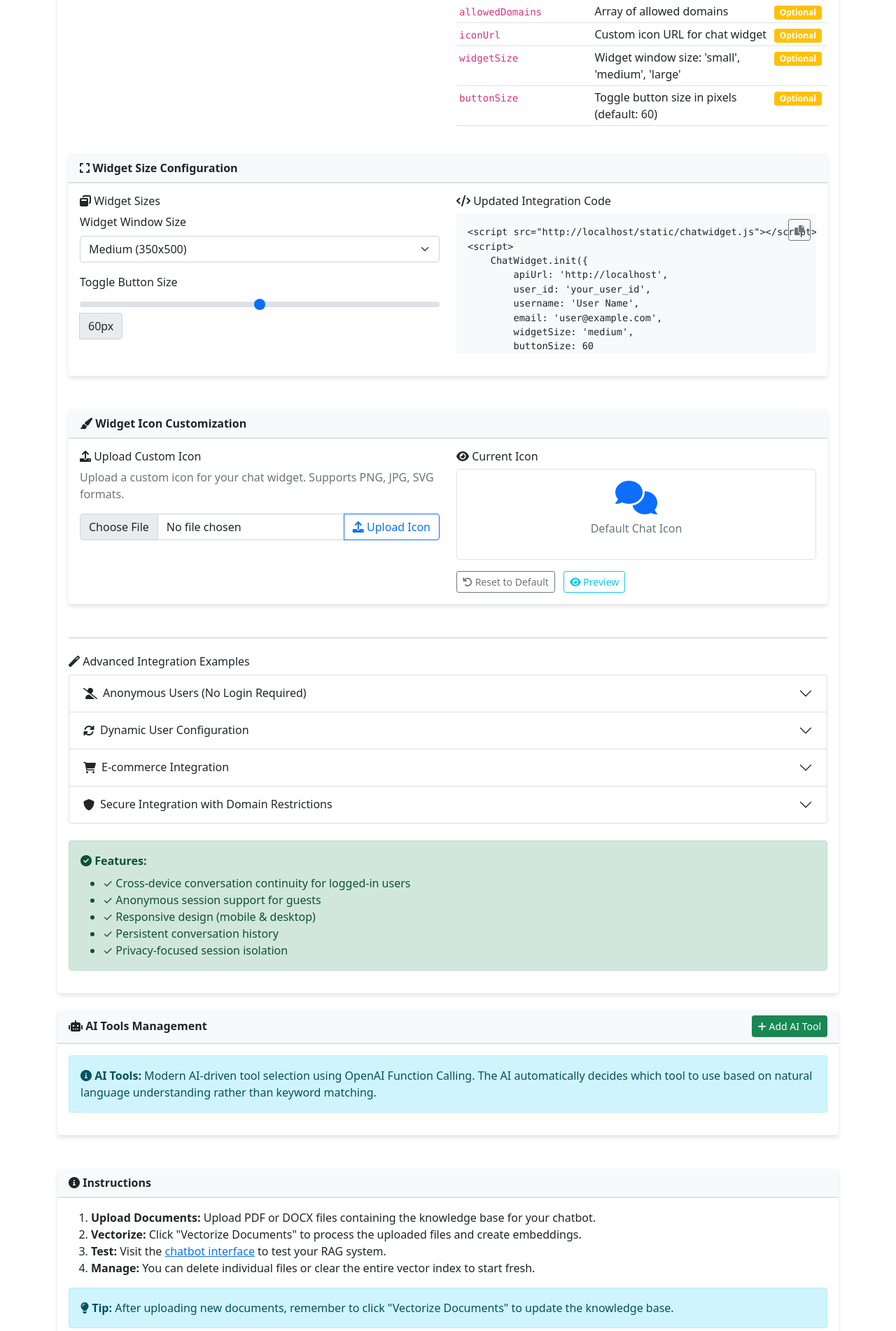
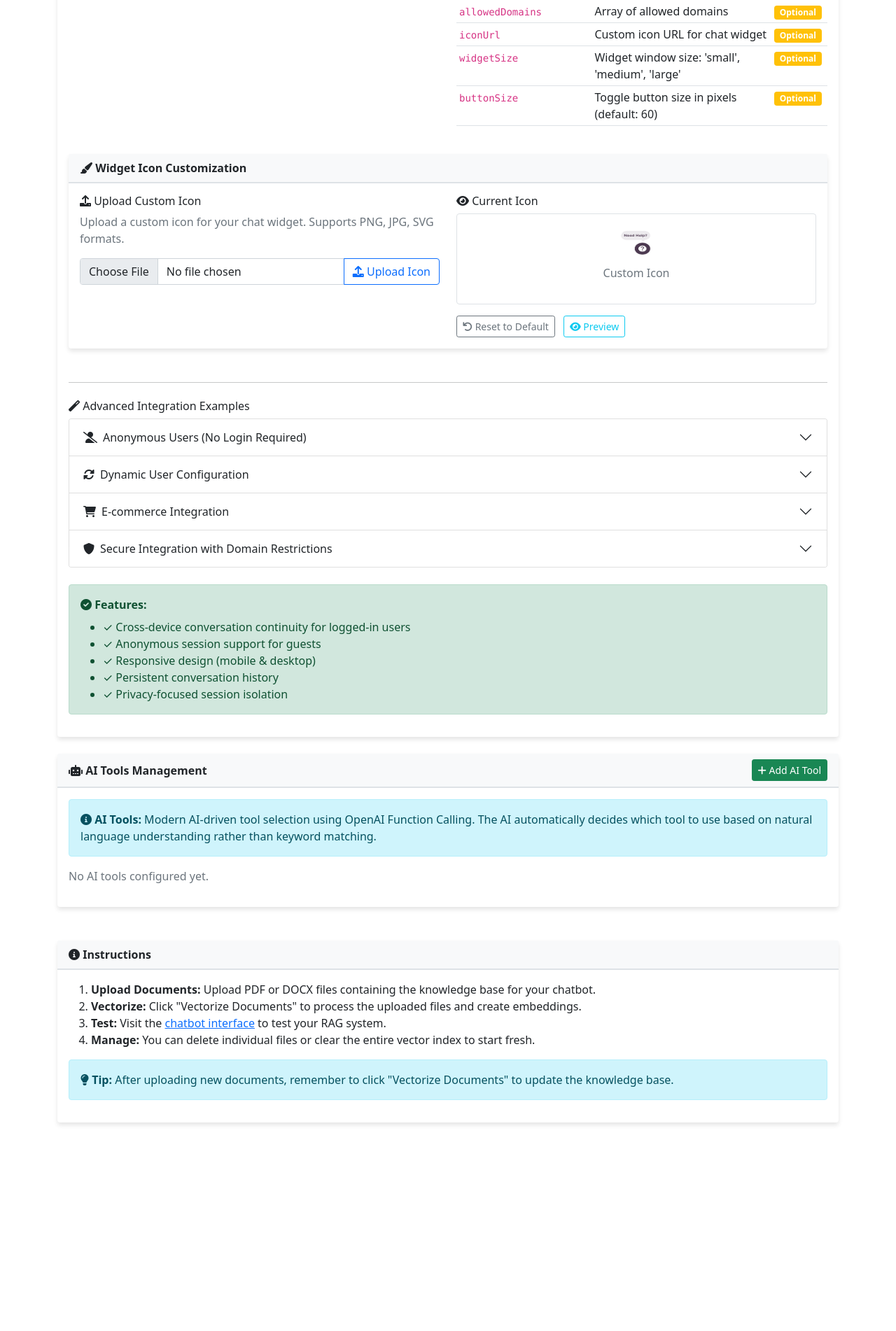
Before and after one commit to Frankambaa/TaskMaster, a Flask app: page /admin in a window 1280 px wide. Shown: the part 1506-3408 px from the top of the page at 70% size. After the commit the page ends 3114 px from the top, so only its background shows below. Run offline with Flask 3, Linux system fonts and the light colour scheme; data that the repository does not hold is empty; some libraries are stand-ins or nearby versions.

Commit message:
Remove the option to change the size of the chat widget in settings
Removes widget size configuration and related JavaScript from `templates/admin.html`.

Replit-Commit-Author: Agent
Replit-Commit-Session-Id: e6dbc652-4153-4bd0-9359-5f0d7f744370
Replit-Commit-Screenshot-Url: https://storage.googleapis.com/screenshot-production-us-central1/e1c3b481-c91c-41d2-8f54-ce263bf526f9/e6dbc652-4153-4bd0-9359-5f0d7f744370/S32OsZv

```diff
--- a/templates/admin.html
+++ b/templates/admin.html
@@ -368,58 +368,7 @@
                             </div>
                         </div>
 
-                        <!-- Widget Size Configuration -->
-                        <div class="row mt-4">
-                            <div class="col-12">
-                                <div class="card">
-                                    <div class="card-header">
-                                        <i class="fas fa-expand"></i> Widget Size Configuration
-                                    </div>
-                                    <div class="card-body">
-                                        <div class="row">
-                                            <div class="col-md-6">
-                                                <h6><i class="fas fa-window-restore"></i> Widget Sizes</h6>
-                                                <div class="mb-3">
-                                                    <label class="form-label">Widget Window Size</label>
-                                                    <select class="form-select" id="widgetSizeSelect" onchange="updateWidgetExample()">
-                                                        <option value="small">Small (300x400)</option>
-                                                        <option value="medium" selected>Medium (350x500)</option>
-                                                        <option value="large">Large (400x600)</option>
-                                                    </select>
-                                                </div>
-                                                <div class="mb-3">
-                                                    <label class="form-label">Toggle Button Size</label>
-                                                    <div class="input-group">
-                                                        <input type="range" class="form-range" id="buttonSizeRange" min="40" max="80" value="60" onchange="updateWidgetExample()">
-                                                        <span class="input-group-text" id="buttonSizeValue">60px</span>
-                                                    </div>
-                                                </div>
-                                            </div>
-                                            <div class="col-md-6">
-                                                <h6><i class="fas fa-code"></i> Updated Integration Code</h6>
-                                                <div class="position-relative">
-                                                    <pre class="bg-light p-3 rounded" style="font-size: 0.85rem; max-height: 200px; overflow-y: auto;"><code id="sizedWidgetScript">&lt;script src="{{ request.url_root }}static/chatwidget.js"&gt;&lt;/script&gt;
-&lt;script&gt;
-    ChatWidget.init({
-        apiUrl: '{{ request.url_root.rstrip('/') }}',
-        user_id: 'your_user_id',
-        username: 'User Name',
-        email: 'user@example.com',
-        widgetSize: 'medium',
-        buttonSize: 60
-    });
-&lt;/script&gt;</code></pre>
-                                                    <button class="btn btn-sm btn-outline-secondary position-absolute top-0 end-0 m-2"
-                                                            onclick="copyToClipboard('sizedWidgetScript')" title="Copy to clipboard">
-                                                        <i class="fas fa-copy"></i>
-                                                    </button>
-                                                </div>
-                                            </div>
-                                        </div>
-                                    </div>
-                                </div>
-                            </div>
-                        </div>
+
 
                         <!-- Widget Icon Customization -->
                         <div class="row mt-4">
@@ -1448,33 +1397,12 @@
             }
         }
 
-        // Widget Size Configuration Functions
-        function updateWidgetExample() {
-            const widgetSize = document.getElementById('widgetSizeSelect').value;
-            const buttonSize = document.getElementById('buttonSizeRange').value;
 
-            // Update button size display
-            document.getElementById('buttonSizeValue').textContent = buttonSize + 'px';
-
-            // Update the sized widget script
-            const sizedScript = document.getElementById('sizedWidgetScript');
-
-            const baseScript = '<script src="{{ request.url_root }}static/chatwidget.js"></script>\n<script>\n    ChatWidget.init({\n        apiUrl: "{{ request.url_root.rstrip('/') }}",\n        user_id: "your_user_id",\n        username: "User Name",\n        email: "user@example.com",\n        widgetSize: "' + widgetSize + '",\n        buttonSize: ' + buttonSize + '\n    });\n</script>';
-            sizedScript.textContent = baseScript;
-        }
 
         // Initialize icon upload when page loads
         document.addEventListener('DOMContentLoaded', function() {
             console.log('DOM loaded, initializing icon upload...');
             initializeIconUpload();
-
-            // Initialize button size slider
-            const buttonSizeRange = document.getElementById('buttonSizeRange');
-            if (buttonSizeRange) {
-                buttonSizeRange.addEventListener('input', function() {
-                    document.getElementById('buttonSizeValue').textContent = this.value + 'px';
-                });
-            }
         });
     </script>
 </body>
```
